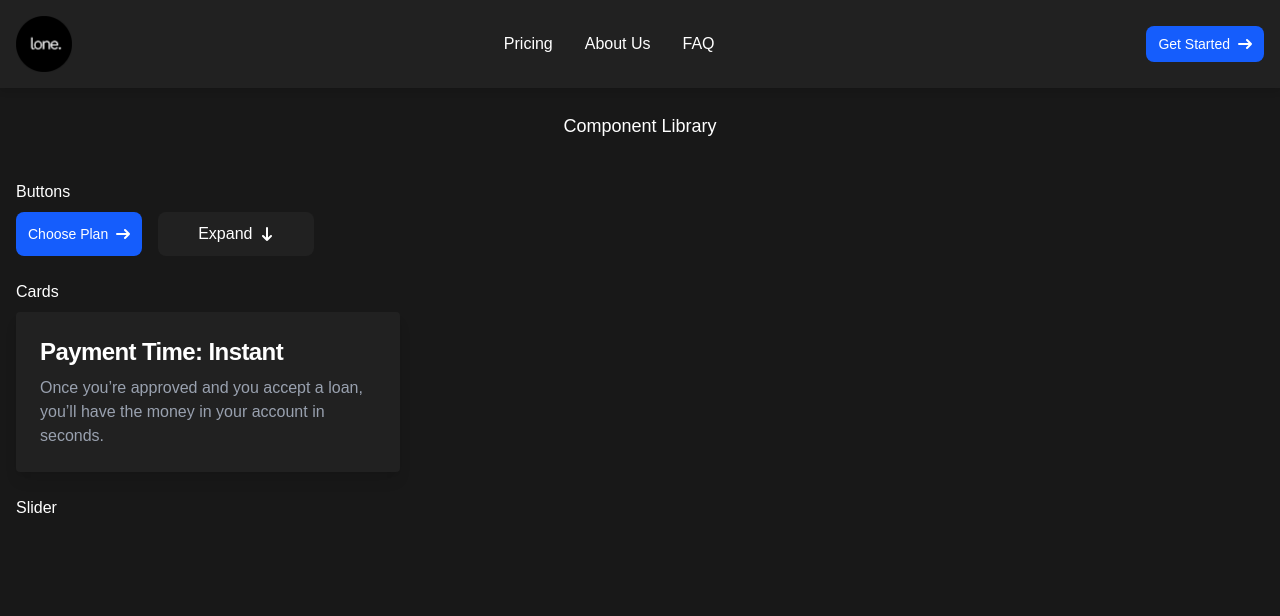
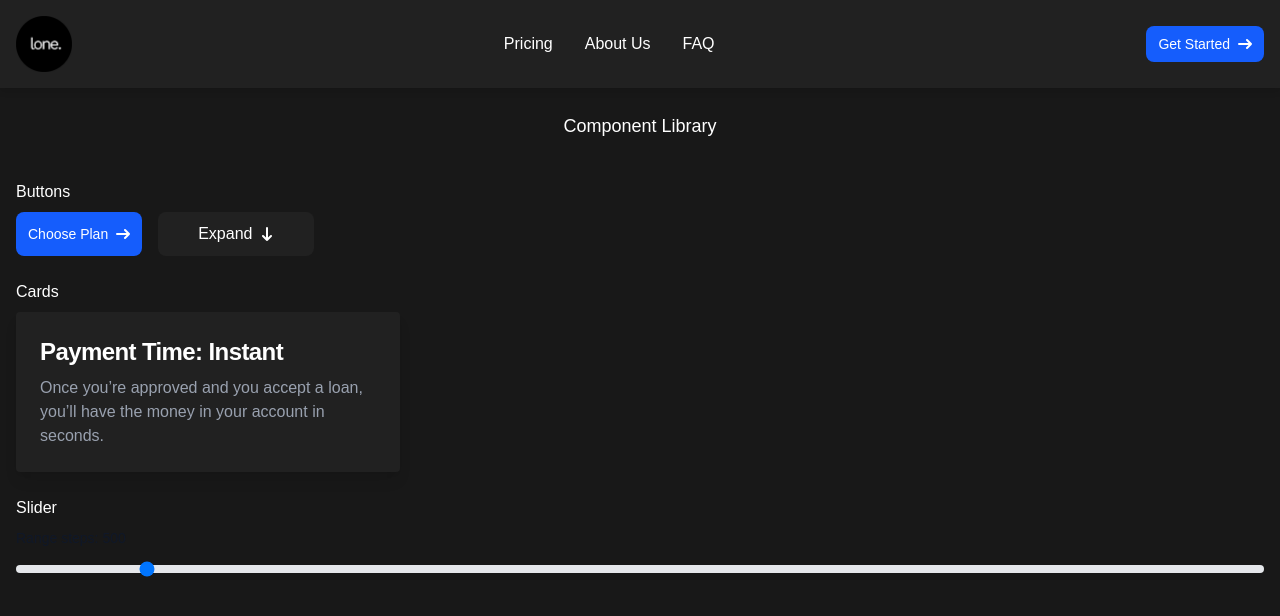
Before and after one commit to hakeem-jc/lone_2.0, a Next.js app: page / in a window 1280 px wide. Shown: the top 616 px of the page. Built offline with nearby package versions, Linux system fonts and the light colour scheme.

Commit message:
feat: Add Slider component

```diff
--- a/app/components/ui/Slider.tsx
+++ b/app/components/ui/Slider.tsx
@@ -1,5 +1,26 @@
+"use client";
+import { useState } from 'react';
+
 const Slider = () => {
-    return <div></div>;
+  const [value, setValue] = useState(500); // default value
+
+  return (
+    <div className="w-full">
+      <label htmlFor="steps-range" className="block mb-2 text-sm font-medium text-gray-900 dark:text-white">
+        Range steps: {value}
+      </label>
+      <input
+        id="steps-range"
+        type="range"
+        min="0"
+        max="5000"
+        step="100"
+        value={value}
+        onChange={(e) => setValue(Number(e.target.value))}
+        className="w-full h-2 bg-gray-200 rounded-lg appearance-none cursor-pointer dark:bg-gray-700"
+      />
+    </div>
+  );
 }
 
 export default Slider;
--- a/app/page.tsx
+++ b/app/page.tsx
@@ -1,6 +1,7 @@
 import Header from "@/app/components/Header";
 import Button from "@/app/components/ui/Button";
 import Card from "@/app/components/ui/Card";
+import Slider from "@/app/components/ui/Slider";
 
 export default function Home() {
   return (
@@ -35,7 +36,9 @@ export default function Home() {
 
         <div>
           <h2 className="mb-2">Slider</h2>
-          <div className="flex gap-4 "></div>
+          <div className="flex gap-4 ">
+            <Slider />
+          </div>
         </div>
       </section>
     </main>
```
